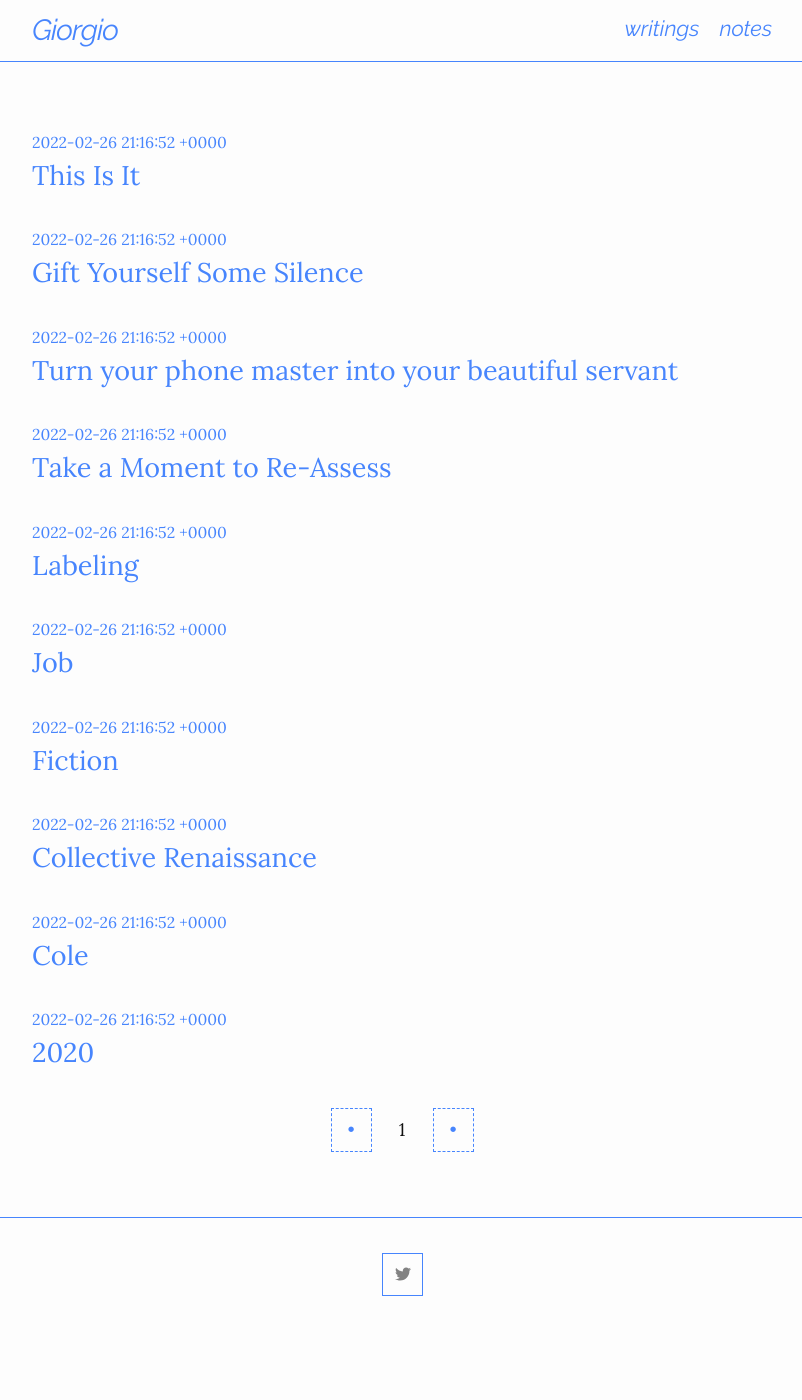
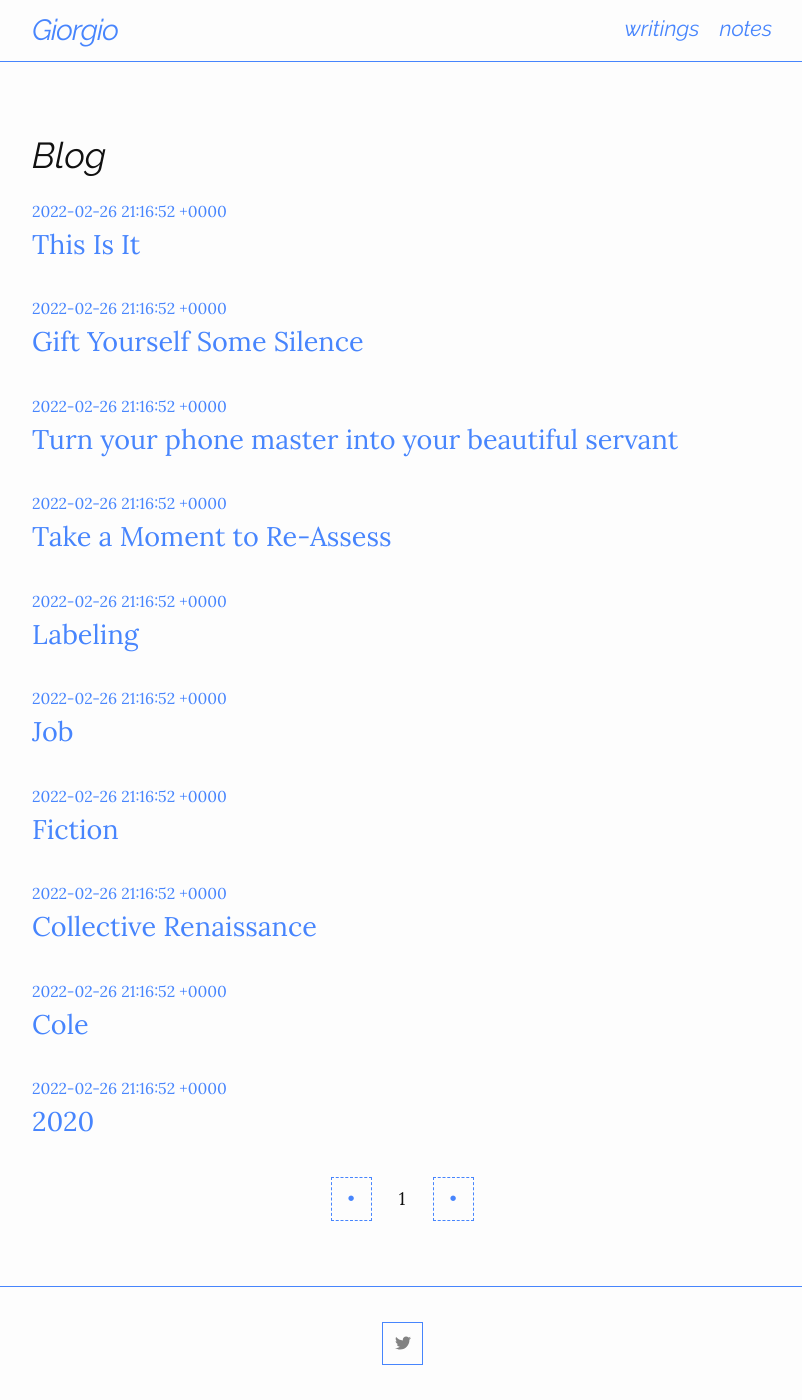
Before and after one commit to giorgiop94/giorgio-blog, a Jekyll site: the page built from blog.md, in a window 1280 px wide. Shown: the whole page, without its empty margins (238-1040 px from the left). Built offline with Jekyll 4.4.1, drawn with Linux system fonts in a browser that asks for light colours; the list of posts is cut into pages by our own code; before the commit the page ends 1331 px from its top, so only the background shows below that.

Commit message:
post title layouts

```diff
--- a/_layouts/blog.html
+++ b/_layouts/blog.html
@@ -1,7 +1,10 @@
 ---
 layout: default
 ---
-
+<div class="home">
+  {%- if page.title -%}
+    <h1 class="page-heading">{{ page.title }}</h1>
+  {%- endif -%}
   {{ content }}
 
   {% assign posts = paginator.posts %}
--- a/_layouts/post.html
+++ b/_layouts/post.html
@@ -3,6 +3,7 @@
 ---
 <article class="post h-entry" itemscope itemtype="http://schema.org/BlogPosting">
   <header class="post-header">
+      <h1 class="post-title p-name" itemprop="name headline">{{ page.title | escape }}</h1>
     </header>
   <div class="post-content e-content" itemprop="articleBody">
     {{ content }}
```
